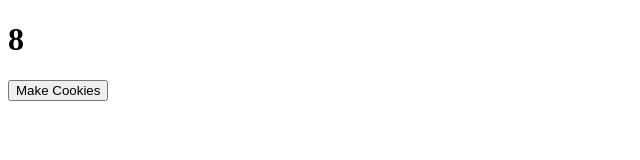
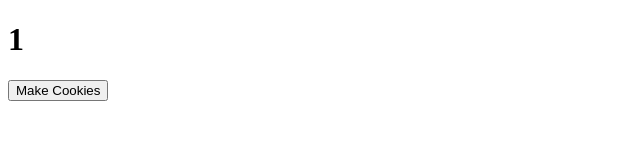
Before and after one commit to ericanaglik/make-cookies, a plain HTML site: page index.html in a window 1280 px wide. Both pictures are taken after a click on the button "Make Cookies". Shown: the full height of the page, 0-640 px from the left. Drawn offline with Linux system fonts and the light colour scheme.

Commit message:
clicker working

```diff
--- a/index.html
+++ b/index.html
@@ -10,13 +10,20 @@
         <script>
 
         //declare default variables
-        let cookieCount = 8;
+        let cookieCount = 0;
+        let clickPower = 1;
 
             //declare DOM variables
-            let cookieCounter = document.getElementById('cookie-counter')
+            let cookieCounter = document.getElementById('cookie-counter');
+            let cookieClicker = document.getElementById('cookie-clicker')
 
             cookieCounter.innerHTML = cookieCount;
 
+        //everytime a user clicks the button, their cookies are increased by the value of their clickPower.
+        cookieClicker.addEventListener("click", function() {
+            cookieCount = cookieCount + clickPower;
+            cookieCounter.innerHTML = cookieCount;
+        })
         </script>
     </body>
 </html>
```
